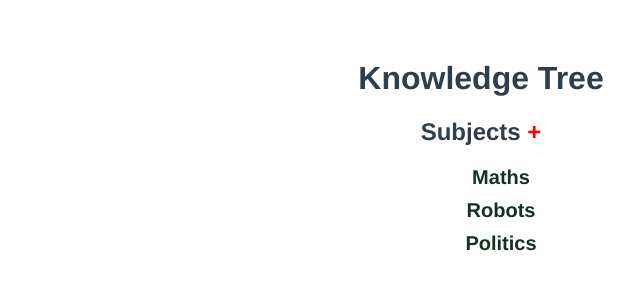
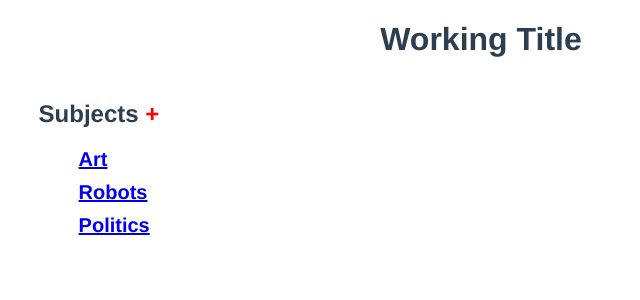
Before and after one commit to hasanbanna/learning-app, a Vue app in the folder client/: page / in a window 1280 px wide. Shown: the top 300 px of the page, without its empty margins (159-799 px from the left). Built offline with nearby package versions, Linux system fonts and the light colour scheme.

Commit message:
initial design

```diff
--- a/client/src/App.vue
+++ b/client/src/App.vue
@@ -1,5 +1,6 @@
 <template>
   <div id="app">
+    <h1 style="text-align:center;">Working Title</h1>
     <router-view/>
   </div>
 </template>
@@ -17,5 +18,8 @@ export default {
   -moz-osx-font-smoothing: grayscale;
   color: #2c3e50;
   margin-top: 60px;
+  width: 70%;
+  margin: 0 auto;
+
 }
 </style>
--- /dev/null
+++ b/client/src/components/FlashCard.vue
@@ -0,0 +1,38 @@
+<template>
+  <div class="flashcard">
+    <div class="question">Question</div>
+  </div>
+
+</template>
+
+<script>
+export default {
+  props: {
+    topic: {
+      type: String,
+      required: true
+    }
+  }
+
+}
+</script>
+
+<style lang="sass" scoped>
+
+  .flashcard
+   flex: auto
+   border: 1px solid rgba(0,0,0,0.3)
+   border-radius: 3px
+   box-shadow: 0 2px 4px 0 rgba(0, 0, 0, 0.2), 0 3px 10px 0 rgba(0, 0, 0, 0.19)
+   width: 250px
+   min-height: 150px
+   margin-left: 5px
+   margin-bottom: 5px
+  .question
+   font-size: 24px
+   font-weight: bold
+   text-align: center
+   vertical-align: middle
+   line-height: 150px
+
+</style>
--- a/client/src/components/Main.vue
+++ b/client/src/components/Main.vue
@@ -1,10 +1,11 @@
 <template>
   <div class="main">
-    <h1 style="text-align:center;">Knowledge Tree</h1>
     <subject></subject>
   </div>
 </template>
+
 <script>
+
 import Subject from './Subject'
 
 export default {
@@ -13,6 +14,3 @@ export default {
   }
 }
 </script>
-<style>
-
-</style>
--- /dev/null
+++ b/client/src/components/Study.vue
@@ -0,0 +1,117 @@
+<template>
+  <div class="study">
+    <div class="top-row-box">
+      <div class="top-col-left">
+        <strong>{{ subjectTitle }}</strong>
+      </div>
+      <div class="top-col-right">
+        <div class="timeframe-box">
+          <div class="timeframe-box-left">
+            <timeframe></timeframe>
+          </div>
+           <div class="timgframe-box-right">
+            <button>Add Flashcard</button>
+          </div>
+        </div>
+      </div>
+    </div>
+    <div class="middle-row-box">
+      <div class="middle-col-left">
+        <h2>Topics</h2>
+        <topic :subjectTitle="subjectTitle"></topic>
+      </div>
+
+      <div v-if="topicHasFlashCards" class="middle-col-right">
+          <div class='flashcards'>
+            <flashcard
+              v-for="flashcard in flashCards"
+              :key="flashcard"
+              :topic="(flashcard+' ')"></flashcard>
+          </div>
+        </div>
+      <div v-else>
+        <div class="middle-box-right">
+          <p>This topic currently has no flashcards. </p>
+        </div>
+      </div>
+    </div>
+  </div>
+</template>
+
+<script>
+import Topic from './Topic'
+import TimeFrame from './TimeFrame'
+import FlashCard from './FlashCard'
+
+export default {
+  name: 'Study',
+  data () {
+    return {
+      subjectTitle: '',
+      flashCards: [1, 2, 3, 4, 5, 6, 7, 8, 9, 10],
+      topicHasFlashCards: true
+    }
+  },
+  mounted () {
+    this.subjectTitle = this.$route.params.subject
+  },
+  components: {
+    'topic': Topic,
+    'timeframe': TimeFrame,
+    'flashcard': FlashCard
+  },
+  methods: {
+    selectTopic: function (topic) {
+      this.selectedTopic = topic
+    }
+  }
+}
+
+</script>
+
+<style lang="sass" scoped>
+  strong
+    text-transform: capitalize
+    font-size: 32px
+  .top-row-box
+    display: flex
+    justify-content: space-between
+    .top-col-left
+      flex: 1
+    .top-col-right
+      flex: 1
+  .middle-row-box
+    display: flex
+    justify-content: space-between
+    .middle-col-left
+      flex: 1
+    .middle-col-right
+      flex: 1
+  .timeframe-box
+    display: flex
+    align-items: center
+    justify-content: center
+    .timeframe-box-left
+      flex: 1
+    .timeframe-box-right
+      flex: 2
+  .flashcards
+    display: flex
+    flex-direction: row
+    flex-wrap: wrap
+  button
+    border: none
+    background: rgba(255,0,0,0.8)
+    padding: 10px
+    text-transform: uppercase
+    color: white
+    font-weight: bold
+    border-radius: 3px
+    outline: none
+    cursor: pointer
+    &:hover
+      background: rgba(255,0,0,0.9)
+  span
+    font-size: 10px
+    line-height: 23px
+</style>
--- a/client/src/components/Subject.vue
+++ b/client/src/components/Subject.vue
@@ -14,7 +14,7 @@
   </div>
   <ul>
     <li v-for="subject in subjects" :key="subject">
-      {{ subject }}
+      <router-link v-bind:to="{ name: 'Study', params: { subject: subject.toLowerCase() } }">{{ subject }}</router-link>
     </li>
   </ul>
 </div>
@@ -29,7 +29,7 @@ export default {
     }
   },
   mounted () {
-    this.subjects = ['Maths', 'Robots', 'Politics']
+    this.subjects = ['Art', 'Robots', 'Politics']
   },
   methods: {
     addSubject: function (subject) {
@@ -45,8 +45,8 @@ export default {
 </script>
 <style lang="sass" scoped>
   .subjects
-    text-align: center
-
+    text-align: left
+    float: left
   span
     color: red
     cursor: pointer
--- /dev/null
+++ b/client/src/components/TimeFrame.vue
@@ -0,0 +1,40 @@
+<template>
+  <ul>
+    <li v-for="timeFrame in timeFrames" :key="timeFrame">
+      <div @click="timeFrameClicked(timeFrame)" :class="{'active': (timeFrame === clickedTimeFrame)}" >{{ timeFrame }}</div>
+    </li>
+  </ul>
+</template>
+
+<script>
+export default {
+  data () {
+    return {
+      timeFrames: ['Recent', '1 day', '3 days', '1 week', '1 month', '3 months', '6 months', '1 year'],
+      clickedTimeFrame: 'Recent'
+    }
+  },
+  methods: {
+    timeFrameClicked: function (timeFrame) {
+      this.clickedTimeFrame = timeFrame
+    }
+  }
+}
+</script>
+
+<style lang="sass" scoped>
+
+  ul
+    list-style: none
+    padding-left: 5px
+    margin: 0
+    li
+      color: darkgrey
+      display: inline-block
+      cursor: pointer
+    li:not(:first-child)
+      padding-left: 15px
+  .active
+    color: black
+
+</style>
--- /dev/null
+++ b/client/src/components/Topic.vue
@@ -0,0 +1,56 @@
+<template>
+  <div>
+    <ul>
+      <li v-for="topic in topics" :key="topic">
+        <div
+          v-if="(topic === clickedTopic)"
+          @click="topicClicked(topic)"
+          :class="{'active': (topic === clickedTopic)}" >
+          {{ topic }} - <a href="#">show concept map</a>
+        </div>
+        <div v-else
+         @click="topicClicked(topic)"
+         :class="{'active': (topic === clickedTopic)}" >
+           {{ topic }}</div>
+      </li>
+    </ul>
+  </div>
+</template>
+
+<script>
+export default {
+  name: 'topic',
+  props: {
+    subjectTitle: {
+      type: String,
+      required: true
+    }
+  },
+  data () {
+    return {
+      topics: [],
+      clickedTopic: ''
+    }
+  },
+  mounted () {
+    this.topics = ['Topic 1', 'Topic 2', 'Topic 3']
+    this.clickedTopic = this.topics[0]
+  },
+  methods: {
+    topicClicked: function (topic) {
+      this.clickedTopic = topic
+    }
+  }
+}
+</script>
+
+<style lang="sass" scoped>
+  ul
+    list-style: none
+    padding-left: 0
+    li
+      cursor: pointer
+      color: darkgrey
+  .active
+    color: black
+</style>
--- a/client/src/router/index.js
+++ b/client/src/router/index.js
@@ -1,9 +1,8 @@
 import Vue from 'vue'
 import Router from 'vue-router'
-import Posts from '../components/Posts'
-import NewPost from '../components/NewPost'
-import EditPost from '../components/EditPost'
 import Main from '../components/Main'
+import Study from '../components/Study'
+
 Vue.use(Router)
 
 export default new Router({
@@ -14,19 +13,9 @@ export default new Router({
       component: Main
     },
     {
-      path: '/posts',
-      name: 'Posts',
-      component: Posts
-    },
-    {
-      path: '/posts/new',
-      name: 'NewPost',
-      component: NewPost
-    },
-    {
-      path: '/posts/:id',
-      name: 'EditPost',
-      component: EditPost
+      path: 'study/:subject',
+      name: 'Study',
+      component: Study
     }
   ]
 })
```
Also changed, not shown: 2 other files (tests, documents, lock files or other folders).
